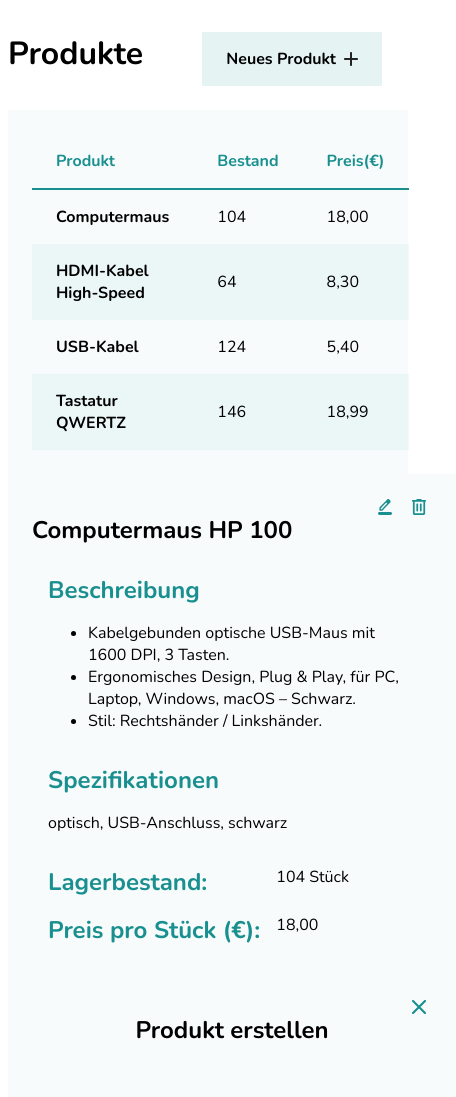
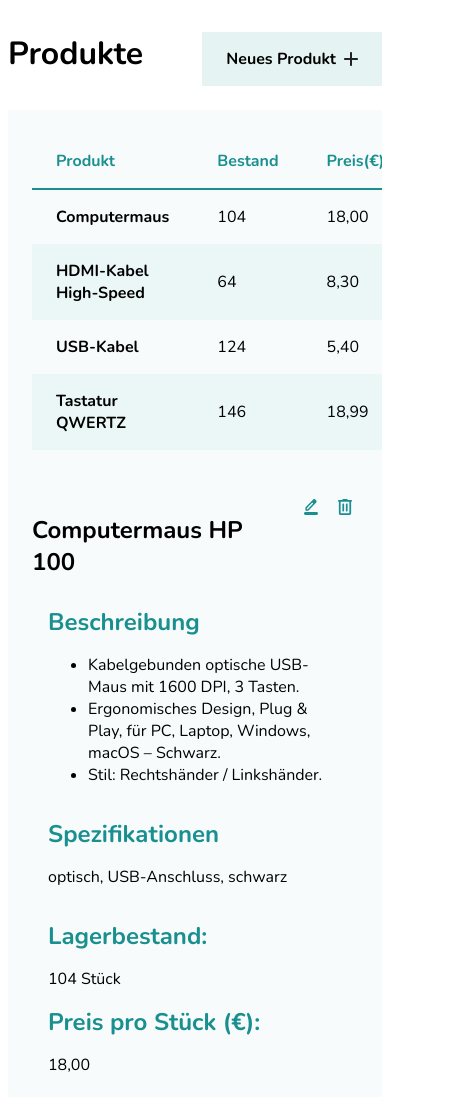
Before and after one commit to IgorBoger/produktliste, an Angular app in the folder produktliste/: page / in a window 390 px wide. Shown: the top 1097 px of the page, 456 px wide, since content can reach past the window. Built offline with nearby package versions, Linux system fonts and the light colour scheme.

Commit message:
Fix consistent section widths and responsive product layouts

```diff
--- a/produktliste/src/product_list_style/_components.scss
+++ b/produktliste/src/product_list_style/_components.scss
@@ -1,5 +1,15 @@
 @use './variables' as v;
 @use './svg';
+
+.main-header,
+.product-table-wrapper,
+.product-detail,
+.product-form {
+    width: 100%;
+    max-width: v.$content-max-width;
+    margin-inline: auto;
+    min-width: 0;
+}
 
 .main-header {
     padding: 24px 0;
@@ -7,7 +17,8 @@
     flex-direction: row;
     justify-content: space-between;
 
-    max-width: 1440px;
+    flex-wrap: wrap;
+    gap: 16px;
 
     &--single {
         justify-content: flex-start;
@@ -22,8 +33,7 @@
 .product-table-wrapper {
     background-color: v.$light-bg;
     padding: 24px;
-    box-sizing: border-box;
-    width: clamp(400px, 100%, 1440px);
+    overflow-x: auto;
 }
 
 .product-table {
@@ -156,18 +166,24 @@
 
 
 .product-detail {
-    width: clamp(400px, 100%, 1440px);
     padding: 20px 24px;
     background-color: v.$light-bg;
 
     &__header {
         display: flex;
         justify-content: space-between;
+        gap: 16px;
+
+        >h1 {
+            min-width: 0;
+            overflow-wrap: anywhere;
+        }
 
         >div {
             display: flex;
             gap: 8px;
             flex-direction: row;
+            flex-shrink: 0;
         }
     }
 
@@ -191,8 +207,9 @@
 
     dl {
         display: grid;
-        grid-template-columns: auto 1fr;
+        grid-template-columns: auto minmax(0, 1fr);
         gap: 16px;
+        overflow-wrap: anywhere;
     }
 
     dt {
@@ -204,7 +221,6 @@
 }
 
 .product-form {
-    width: clamp(400px, 100%, 1440px);
     padding: 20px 24px;
     background-color: v.$light-bg;
     display: flex;
@@ -238,6 +254,8 @@
 
     input,
     textarea {
+        min-width: 0;
+        max-width: 100%;
         background-color: transparent;
         font-size: 16px;
 
@@ -262,6 +280,8 @@
 
     fieldset {
         width: 100%;
+        min-width: 0;
+        margin: 0;
         position: relative;
         border: none;
 
@@ -278,23 +298,32 @@
 
     &__fieldset--vert {
         display: grid;
-        grid-template-columns: auto 1fr;
+        grid-template-columns: auto minmax(0, 1fr);
         gap: 16px;
 
     }
 
 
     &__fieldset--hori {
-        display: flex;
+        display: grid;
+        grid-template-columns: auto minmax(0, 1fr) auto minmax(0, 1fr);
         gap: 16px;
     }
     @media (max-width: 768px) {
     &__fieldset--hori {
         display: grid;
-        grid-template-columns: auto 1fr;
+        grid-template-columns: auto minmax(0, 1fr);
         gap: 16px;
 
     }
     }
 
 }
+
+@media (max-width: 480px) {
+    .product-detail dl,
+    .product-form__fieldset--vert,
+    .product-form__fieldset--hori {
+        grid-template-columns: minmax(0, 1fr);
+    }
+}
--- a/produktliste/src/product_list_style/_variables.scss
+++ b/produktliste/src/product_list_style/_variables.scss
@@ -4,3 +4,5 @@
 
 $accent: rgb(25, 143, 143);
 $secondary: rgba(132, 193, 195, 0.2);
+
+$content-max-width: 1440px;
--- a/produktliste/src/styles.scss
+++ b/produktliste/src/styles.scss
@@ -1 +1,7 @@
 @use './product_list_style/index';
+
+*,
+*::before,
+*::after {
+    box-sizing: border-box;
+}
```
